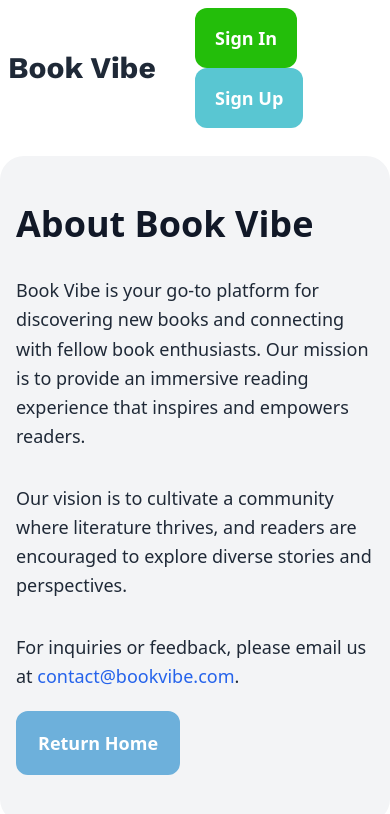
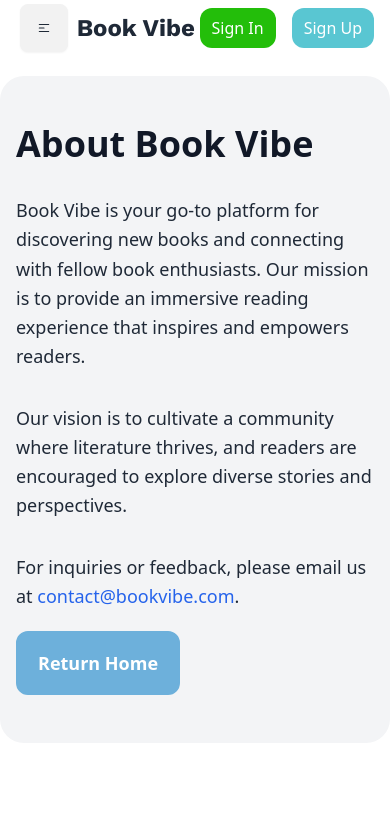
Before and after one commit to theashrafislam/a8-book-review, a React (Vite) app: page /aboutUs in a window 390 px wide. Shown: the top 814 px of the page. Built offline with nearby package versions, Linux system fonts and the light colour scheme; a web font is replaced by a local one.

Commit message:
navbar and banner and books list responsive desgin is complate

```diff
--- a/src/components/Banner/Banner.jsx
+++ b/src/components/Banner/Banner.jsx
@@ -3,12 +3,12 @@ import { Link } from "react-router-dom";
 const Banner = () => {
     return (
         <div className="container mx-auto mb-24">
-            <div className="flex justify-around items-center bg-[#1313130D] rounded-2xl py-20 mt-12">
-                <div>
-                    <h1 className="w-[526px] text-6xl font-bold">Books to freshen up your bookshelf</h1>
-                    <Link to="/listedBooks"><button className="py-5 px-7 bg-[#23BE0A] rounded-xl mt-12 text-xl text-white font-bold">View The List</button></Link>
+            <div className="flex flex-col md:flex-row justify-around items-center bg-[#1313130D] rounded-2xl py-20 mt-12 mx-4">
+                <div className="order-2 md:order-1 lg:flex-none flex flex-col items-center">
+                    <h1 className="lg:w-[526px] text-2xl md:text-6xl font-bold text-center">Books to freshen up your bookshelf</h1>
+                    <Link to="/listedBooks"><button className="lg:py-5 py-3 px-4 lg:px-7 bg-[#23BE0A] rounded-xl mt-12 lg:text-xl text-lg text-white font-bold">View The List</button></Link>
                 </div>
-                <div>
+                <div className="order-1 md:order-2">
                     <img src="https://i.ibb.co/7rS0Bsc/pngwing-1.png" alt="" />
                 </div>
             </div>
--- a/src/components/Books/Books.jsx
+++ b/src/components/Books/Books.jsx
@@ -10,7 +10,7 @@ const Books = () => {
 
             {/* cards  */}
 
-            <div className="grid grid-cols-3 gap-5 justify-between items-center mb-20">
+            <div className="grid lg:grid-cols-3 grid-cols-1 gap-5 justify-between items-center mb-20 mx-4">
 
                 {
                     books.map(book => <Book book={book} key={book.id}></Book>)
--- a/src/components/Navbar/Navbar.jsx
+++ b/src/components/Navbar/Navbar.jsx
@@ -1,20 +1,21 @@
 import { Link, NavLink } from "react-router-dom";
+import { HiOutlineMenuAlt1 } from "react-icons/hi";
 import './Navbar.css'
 
 const Navbar = () => {
     return (
         <div className="container mx-auto">
-            <div className="navbar bg-base-100">
+            <div className="navbar bg-base-100 hidden lg:flex">
                 <div className="navbar-start">
                     <Link to="/" id="bookVide" className="text-3xl font-bold">Book Vibe</Link>
                 </div>
-                <div className="navbar-center hidden lg:flex">
-                    <div className="flex gap-10 justify-center items-center">
-                        <NavLink to="/" id="hoverStyle" className={({isActive}) => isActive ? "px-5 py-3 border-2 border-[#23BE0A] rounded-xl text-lg font-semibold" : ""}>Home</NavLink>
-                        <NavLink to="/listedBooks" id="hoverStyle" className={({isActive}) => isActive ? "px-5 py-3 border-2 border-[#23BE0A] rounded-xl text-lg font-semibold" : ""}>Listed Books</NavLink>
-                        <NavLink to="/pagesToRead" id="hoverStyle" className={({isActive}) => isActive ? "px-5 py-3 border-2 border-[#23BE0A] rounded-xl text-lg font-semibold" : ""}>Pages to Read</NavLink>
-                        <NavLink to="/aboutUs" id="hoverStyle" className={({isActive}) => isActive ? "px-5 py-3 border-2 border-[#23BE0A] rounded-xl text-lg font-semibold" : ""}>About Us</NavLink>
-                        <NavLink to="/contactUs" id="hoverStyle" className={({isActive}) => isActive ? "px-5 py-3 border-2 border-[#23BE0A] rounded-xl text-lg font-semibold" : ""}>Contact Us</NavLink>
+                <div className="navbar-center">
+                    <div className="flex gap-6 justify-center items-center">
+                        <NavLink to="/" id="hoverStyle" className={({ isActive }) => isActive ? "px-5 py-3 border-2 border-[#23BE0A] rounded-xl text-lg font-semibold" : ""}>Home</NavLink>
+                        <NavLink to="/listedBooks" id="hoverStyle" className={({ isActive }) => isActive ? "px-5 py-3 border-2 border-[#23BE0A] rounded-xl text-lg font-semibold" : ""}>Listed Books</NavLink>
+                        <NavLink to="/pagesToRead" id="hoverStyle" className={({ isActive }) => isActive ? "px-5 py-3 border-2 border-[#23BE0A] rounded-xl text-lg font-semibold" : ""}>Pages to Read</NavLink>
+                        <NavLink to="/aboutUs" id="hoverStyle" className={({ isActive }) => isActive ? "px-5 py-3 border-2 border-[#23BE0A] rounded-xl text-lg font-semibold" : ""}>About Us</NavLink>
+                        <NavLink to="/contactUs" id="hoverStyle" className={({ isActive }) => isActive ? "px-5 py-3 border-2 border-[#23BE0A] rounded-xl text-lg font-semibold" : ""}>Contact Us</NavLink>
                     </div>
                 </div>
                 <div className="navbar-end">
@@ -24,6 +25,31 @@ const Navbar = () => {
                     </div>
                 </div>
             </div>
+
+            {/* for responsive  */}
+
+            <div className="flex justify-between items-center lg:hidden mx-4">
+                <div>
+                    <details className="dropdown">
+                        <summary className="m-1 btn"><HiOutlineMenuAlt1 /></summary>
+                        <ul className="p-2 shadow menu dropdown-content z-[1] bg-base-100 rounded-box w-52">
+                            <li><a><NavLink to="/" >Home</NavLink></a></li>
+                            <li><a><NavLink to="/listedBooks">Listed Books</NavLink></a></li>
+                            <li><a><NavLink to="/pagesToRead">Pages to Read</NavLink></a></li>
+                            <li><a><NavLink to="/aboutUs">About Us</NavLink></a></li>
+                            <li><a><NavLink to="/contactUs">Contact Us</NavLink></a></li>
+                        </ul>
+                    </details>
+                </div>
+                <div>
+                    <Link to="/" id="bookVide" className="text-2xl font-bold">Book Vibe</Link>
+                </div>
+                <div>
+                    <Link to="/signInPage"><button className="py-2 px-3 rounded-xl bg-[#23BE0A] text-base text-white font-medium mr-4">Sign In</button></Link>
+                    <Link to="/signUpPage"><button className="py-2 px-3 rounded-xl bg-[#59C6D2] text-base text-white font-medium">Sign Up</button></Link>
+                </div>
+            </div>
+
         </div>
     );
 };
```
